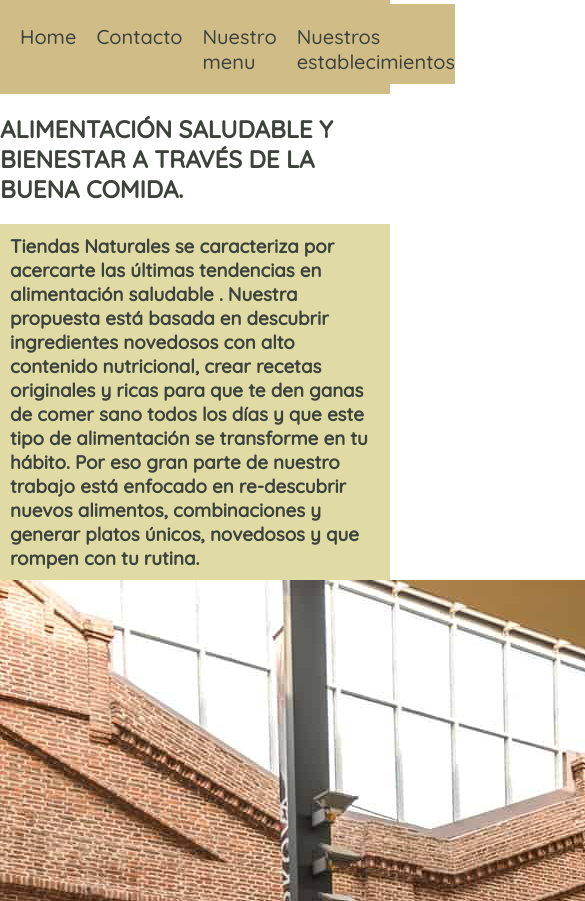
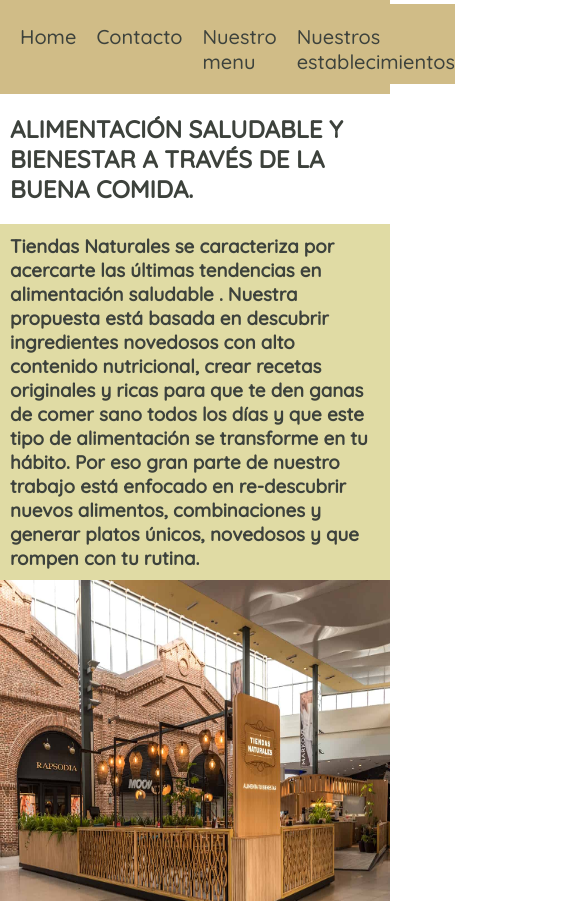
Before and after one commit to MateoAraujocoder/2-pre-entrega, a website: page proyecto-coder/pages/nosotros.html in a window 390 px wide. Shown: the part 86-987 px from the top of the page, 585 px wide, since content can reach past the window. Drawn offline with Linux system fonts and the light colour scheme.

Commit message:
cambio valores

```diff
--- a/proyecto-coder/pages/nosotros.html
+++ b/proyecto-coder/pages/nosotros.html
@@ -19,12 +19,13 @@
 </head>
 <!--body-->
 
-<body>
-    <a id="top"><h1>Nosotros</h1></a>
+<body class="body-grid-nosotros">
 
     <!--encabezado y listas-->
 
-    <header>
+    <header class="header-grid-nosotros">
+        <a id="top"><h1>Nosotros</h1></a>
+
         <nav>
             <ul>
                 <nav>
@@ -39,7 +40,8 @@
 
     </header>
 
-    <main>
+    <main class="main-grid-nosotros">
+
         <h2 class="titulo-nosotros">ALIMENTACIÓN SALUDABLE Y BIENESTAR A TRAVÉS DE LA BUENA COMIDA.</h2>
         <p>
         <h3 class="h3-nosotros">Tiendas Naturales se caracteriza por acercarte las últimas tendencias en alimentación
@@ -50,13 +52,14 @@
             alimentos,
             combinaciones y generar platos únicos, novedosos y que rompen con tu rutina.</h3>
         </p>
-    </main>
-
-    <img src="../img/arquitecturaTiendas-Naturales-5.jpg" alt="puesto de tiendas naturales">
+    <img id="img-nosotros" src="../img/arquitecturaTiendas-Naturales-5.jpg" alt="puesto de tiendas naturales">
 
     <h1 id="h1-horario">Horario</h1>
 
-    <ul class="ul-nosotros"> LUNES
+</main>
+
+<div  class="ul-nosotros">
+    <ul>LUNES
 
         10:00 - 24:00
     </ul>
@@ -90,10 +93,10 @@
 
         10:00 - 24:00
     </ul>
-
+</div>
 <!--footer-->
 
-<footer>
+<footer class="footer-grid-nosotros">
 
     <h4 id="Copyright">Copyright Tiendas Naturales Copyright 2023 Todos los derechos reservados</h4>
 
--- a/proyecto-coder/styles/scss/layout/_grid.scss
+++ b/proyecto-coder/styles/scss/layout/_grid.scss
@@ -1,6 +1,6 @@
 .body-grid {
     display: grid;
-    grid-template-columns: 75% 0fr 1fr;
+    grid-template-columns: 75% 0% 1fr;
     grid-template-rows: 150px 30% 1fr 15%;
     grid-template-areas:
         "header header header"
@@ -162,7 +162,6 @@ width: 200px;
 
 }
 
-
 }
 
 .form {
@@ -179,3 +178,86 @@ width: 200px;
     grid-area: footer;
 
 }
+
+
+/**GRID NOSOTROS**/
+
+
+/*****MOBILE*****/
+
+@media(max-width:425px) {
+
+    .body-grid-nosotros {
+        display: grid;
+        grid-template-columns: 40% 20% 40%;
+        grid-template-rows: 15% 30% 50% 200px;
+        grid-template-areas:
+            "header header header"
+            "main main main"
+            "ul ul ul"
+            "footer footer footer";
+        width: 100%;
+        height: 100%;
+    }
+
+    #img-nosotros{
+width: 100%;
+height: 50%;
+
+    }
+
+    .titulo-nosotros{
+        margin-left: 10px;
+    }
+
+    .ul-nosotros{
+        display: none;
+
+    }
+}
+
+    /** TABLET **/
+
+/*****nosotros*****/
+@media(max-width: 1024px) {
+
+    .body-grid-nosotros {
+        display: grid;
+        grid-template-columns: 70% 2fr 3fr;
+        grid-template-rows:  2fr 710px 100px 300px;
+        grid-template-areas:
+            "header header header"
+            "main main main"
+            "ul ul ul"
+            "footer footer footer";
+        width: 100%;
+    }
+
+    #img-nosotros{
+        width: 100%;
+        height: 50%;
+
+}
+
+.titulo-nosotros{
+    margin-left: 10px;
+}
+
+}
+
+/**GRID-AREA**/
+.header-grid-nosotros{
+    grid-area: header;
+}
+
+.main-grid-nosotros{
+    grid-area: main;
+}
+
+.ul-nosotros{
+    grid-area: ul;
+}
+
+.footer-grid-nosotros{
+    grid-area: footer;
+}
--- a/proyecto-coder/styles/scss/layout/_imagenes.scss
+++ b/proyecto-coder/styles/scss/layout/_imagenes.scss
@@ -33,3 +33,8 @@
 
 
 }
+
+#img-nosotros{
+    width: 100%;
+    height: 50%;
+}
--- a/proyecto-coder/styles/scss/pages/_n-establecimientos.scss
+++ b/proyecto-coder/styles/scss/pages/_n-establecimientos.scss
@@ -11,3 +11,9 @@
     font-family: 'Quicksand', sans-serif;
     margin: 10px;
 }
+
+.mapa{
+    width: 100%;
+
+
+    }
```
Also changed, not shown: proyecto-coder/pages/nuestro-menu.html (+9 -9 lines), proyecto-coder/pages/nuestros-establecimientos.html (+9 -9 lines), proyecto-coder/index.html (line endings or trailing spaces), proyecto-coder/styles/css/style.css, 1 other file.
